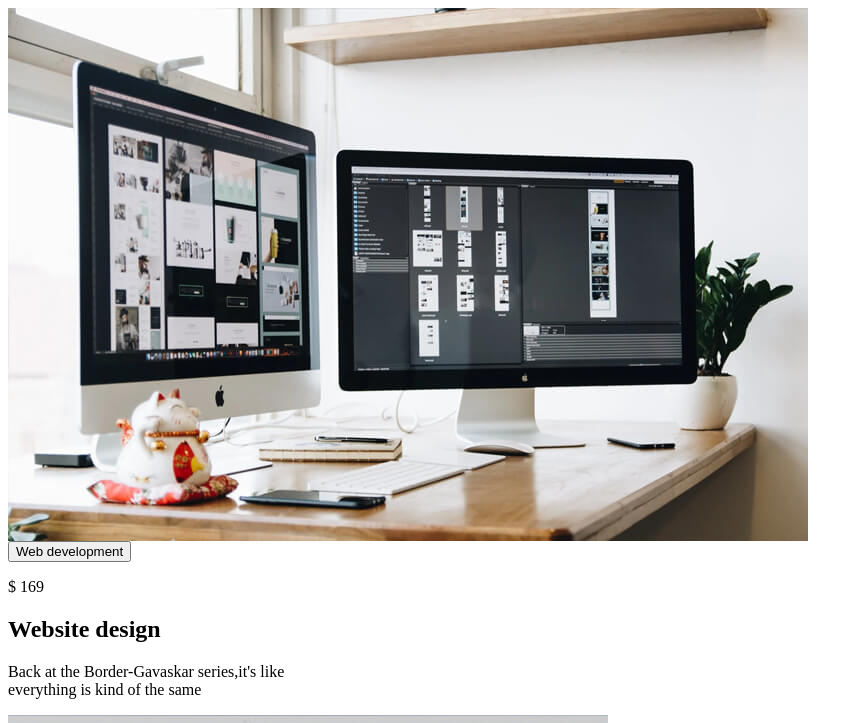
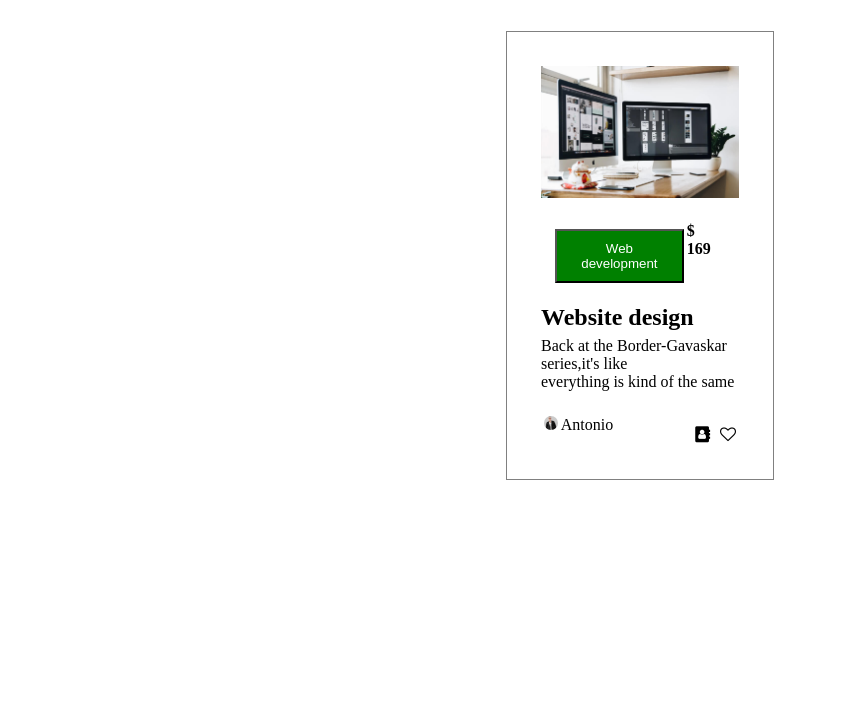
Before and after one commit to Harivirat18/Task-02, a plain HTML site: page index.html in a window 1280 px wide. Shown: the top 723 px of the page, without its empty margins (0-863 px from the left). Drawn offline with Linux system fonts and the light colour scheme.

Commit message:
Update index.html

```diff
--- a/index.html
+++ b/index.html
@@ -1,7 +1,7 @@
 <! Doctype html>
 <head>
 <title>Task02</title>
-<link rel="stylesheet"href="css./style.css">
+<link rel="stylesheet"href="./css/style.css">
 <link rel="stylesheet"href="./icons/css/font-awesome.min.css">
 
 </head>
```
